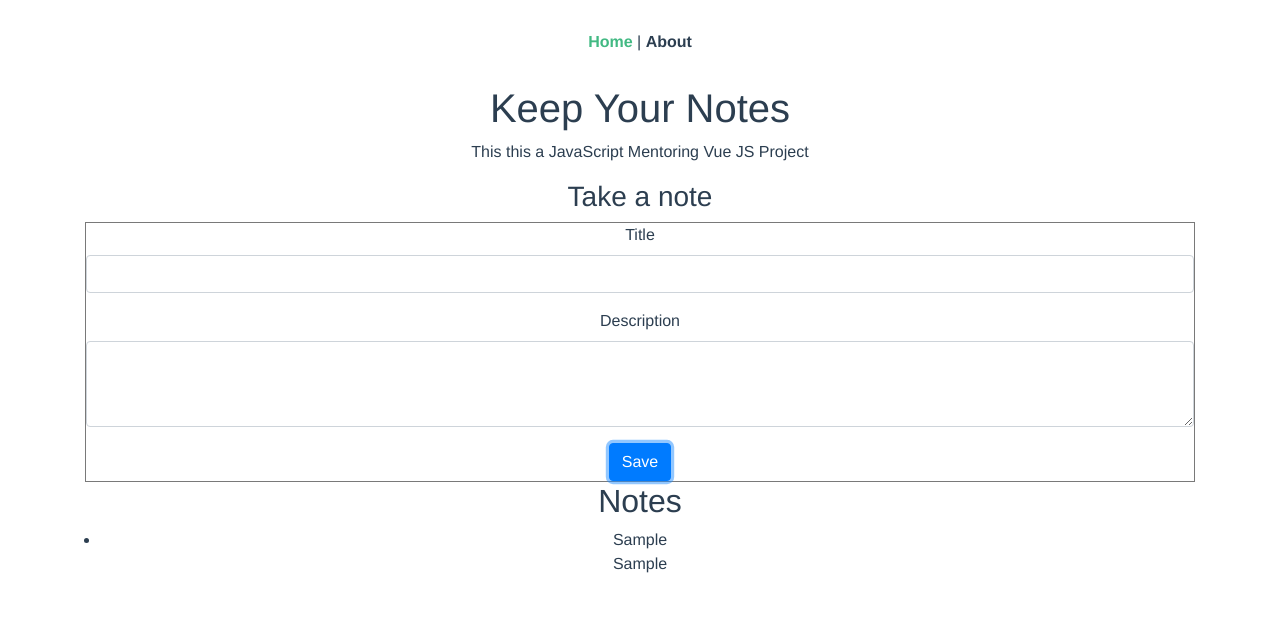
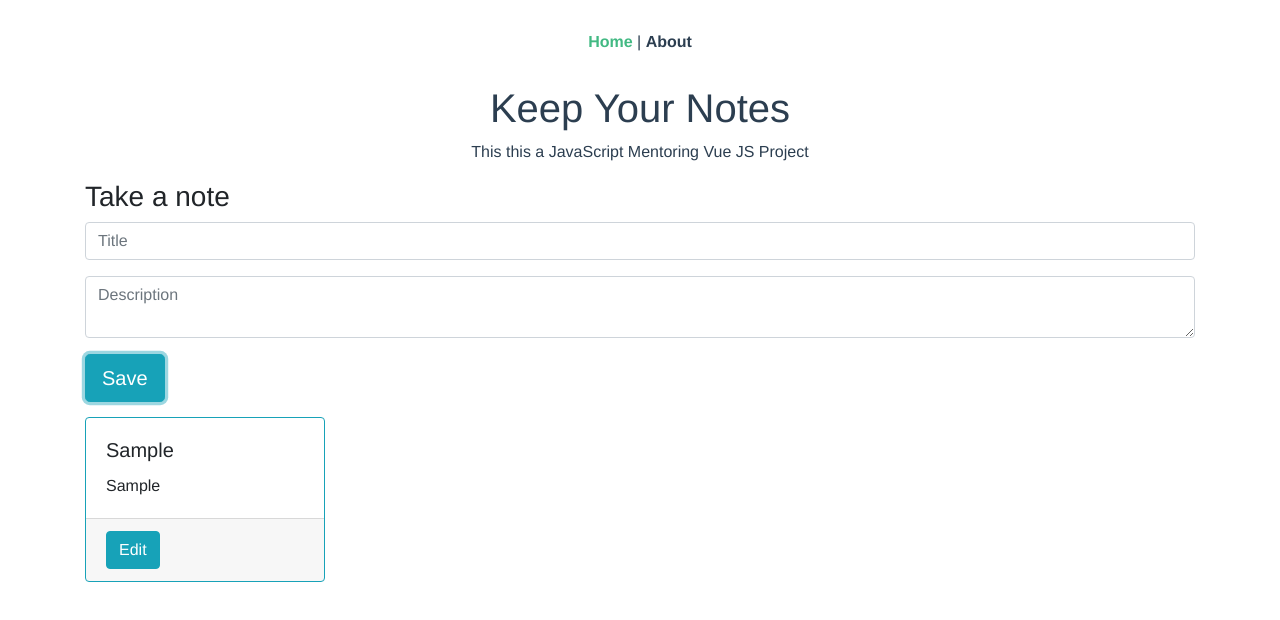
Before and after one commit to NataliaMarkova/javascript-mentoring-vuejs-sample-project, a Vue app: page /#/ in a window 1280 px wide. Both pictures are taken after typing "Sample", "Sample" into the empty fields and a click on the button "Save". Shown: the top 620 px of the page. Built offline with nearby package versions, Linux system fonts and the light colour scheme.

Commit message:
Modify styles and templates; add Note component; modify eslint properties

```diff
--- a/src/App.vue
+++ b/src/App.vue
@@ -5,8 +5,10 @@
       <router-link to="/about">About</router-link>
     </div>
     <main class>
-      <h1>Keep Your Notes</h1>
-      <p>This this a JavaScript Mentoring Vue JS Project</p>
+      <div class="header">
+        <h1>Keep Your Notes</h1>
+        <p>This this a JavaScript Mentoring Vue JS Project</p>
+      </div>
       <router-view/>
     </main>
   </div>
@@ -17,11 +19,15 @@
   font-family: 'Avenir', Helvetica, Arial, sans-serif;
   -webkit-font-smoothing: antialiased;
   -moz-osx-font-smoothing: grayscale;
+}
+.header {
   text-align: center;
   color: #2c3e50;
 }
 #nav {
   padding: 30px;
+  text-align: center;
+  color: #2c3e50;
   a {
     font-weight: bold;
     color: #2c3e50;
--- /dev/null
+++ b/src/components/Note.vue
@@ -0,0 +1,24 @@
+<template>
+  <div class="card-body">
+    <h5 class="card-title">{{note.title}}</h5>
+    <p class="card-text">{{note.description}}</p>
+  </div>
+</template>
+
+<script  lang="ts">
+import { Note } from "../types"
+
+export default {
+  name: 'NoteComponent',
+  props: {
+    note: Note
+  }
+}
+</script>
+
+<style lang="less">
+.note {
+  border-bottom: 1px solid rgba(121, 121, 121, 1);
+  padding: 10px;
+}
+</style>
--- a/src/components/NewNote.vue
+++ b/src/components/Notes.vue
@@ -4,30 +4,35 @@
     <form class="new-note">
       <p v-show='!isValid' class='error'>Please fill title and/or description</p>
       <div class="form-group">
-        <label for='title'>Title</label>
-        <input type='text' id='title' class='form-control' v-model='title' name='title'>
+        <input type='text' id='title' class='form-control' v-model='title' name='title' placeholder="Title">
       </div>
       <div class="form-group">
-        <label for='description'>Description</label>
-        <textarea class='form-control' rows='3' id='description' v-model='description' name='description'></textarea>
+        <textarea class='form-control' rows='2' id='description' v-model='description' name='description' placeholder="Description"></textarea>
       </div>
-      <button type="submit" v-on:click.prevent="addNote" class="btn btn-primary" >Save</button>
+      <button type="submit" v-on:click.prevent="addNote" class="btn btn-info btn-lg" >Save</button>
     </form>
-    <h2>Notes</h2>
-     <ul class="collection col s6 offset-s3">
-      <li class="collection-item" v-for="note in this.notes" :key="note.id">
-        <div>{{note.title}}</div>
-        <div>{{note.description}}</div>
-      </li>
-    </ul>
+    <div class="card-deck">
+      <div class="card border-info" v-for="note in notes" :key=note.id>
+        <NoteComponent v-bind:note="note"></NoteComponent>
+        <div class="card-footer">
+          <div class="btn-toolbar" role="toolbar">
+            <button type="button" class="btn btn-info">Edit</button>
+          </div>
+        </div>
+      </div>
+    </div>
   </div>
 </template>
 
 <script  lang="ts">
 import { Note } from "../types"
+import NoteComponent from '@/components/Note.vue'
 
 export default {
-  name: 'NewNote',
+  name: 'Notes',
+  components: {
+    NoteComponent
+  },
   data: function() {
     return  {
       title: '',
@@ -66,10 +71,14 @@ export default {
 </script>
 
 <style lang="less">
-.new-note {
-  border: 1px solid rgba(121, 121, 121, 1);
+.card {
+  min-width: 15rem !important;
+  max-width: 15rem;
+  margin: 15px;
 }
-
+.btn {
+  margin-right: 10px;
+}
 .error {
   color: red;
 }
--- a/src/router.ts
+++ b/src/router.ts
@@ -1,6 +1,6 @@
 import Vue from 'vue'
 import Router from 'vue-router'
-import Notes from './views/Notes.vue'
+import Home from './views/Home.vue'
 
 Vue.use(Router)
 
@@ -8,8 +8,8 @@ export default new Router({
   routes: [
     {
       path: '/',
-      name: 'notes',
-      component: Notes
+      name: 'home',
+      component: Home
     },
     {
       path: '/about',
--- a/src/views/Notes.vue
+++ b/src/views/Home.vue
@@ -1,17 +1,17 @@
 <template>
   <div class="notes container">
-    <NewNote/>
+    <Notes/>
   </div>
 </template>
 
 <script lang="ts">
 import { Component, Vue } from 'vue-property-decorator'
-import NewNote from '@/components/NewNote.vue'
+import Notes from '@/components/Notes.vue'
 
 @Component({
   components: {
-    NewNote
+    Notes
   }
 })
-export default class Notes extends Vue {}
+export default class Home extends Vue {}
 </script>
--- a/tsconfig.json
+++ b/tsconfig.json
@@ -1,7 +1,7 @@
 {
   "compilerOptions": {
-    "target": "esnext",
-    "module": "esnext",
+    "target": "es5",
+    "module": "esNext",
     "strict": true,
     "jsx": "preserve",
     "importHelpers": true,
@@ -23,6 +23,7 @@
     },
     "lib": [
       "esnext",
+      "es2015",
       "dom",
       "dom.iterable",
       "scripthost"
```
Also changed, not shown: .eslintrc.js.
